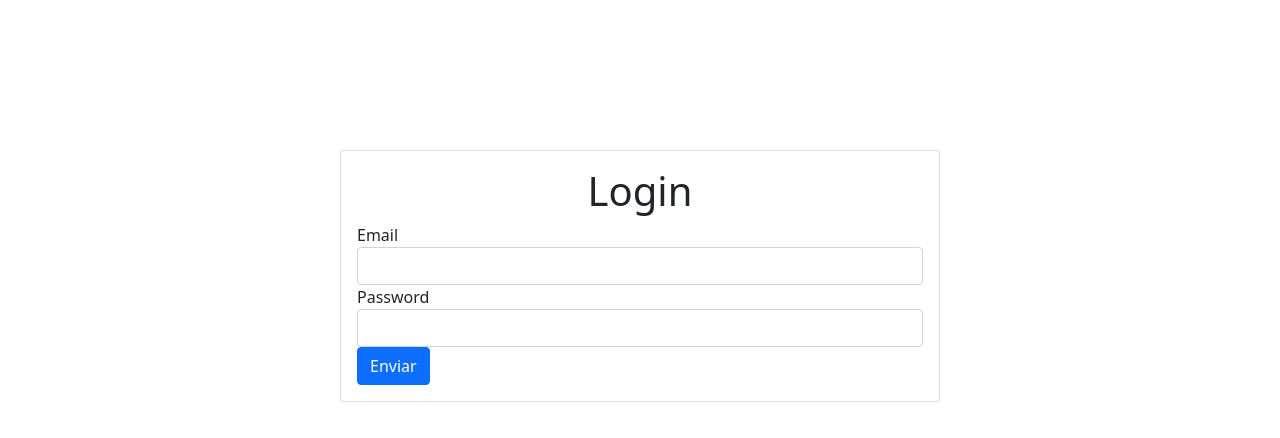
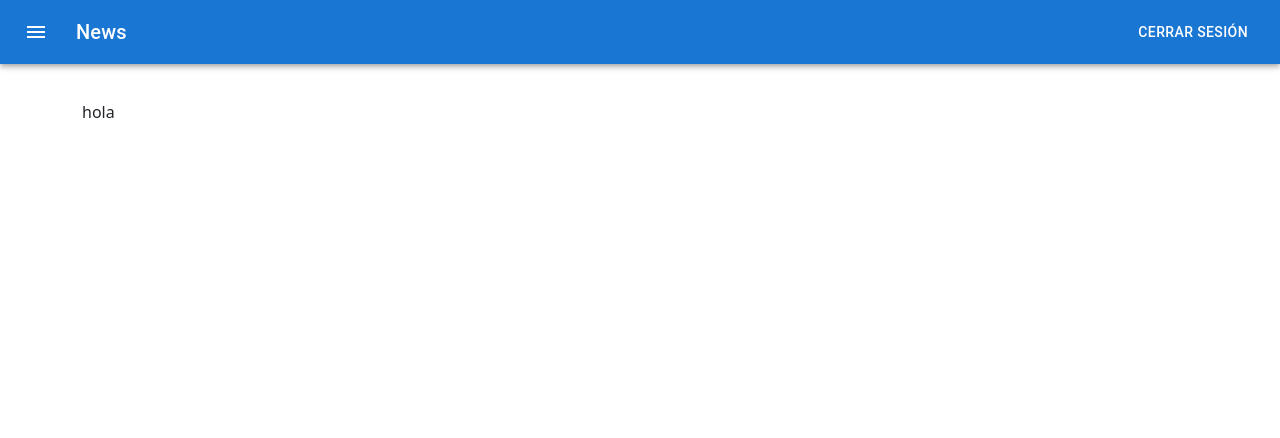
Before and after one commit to juancruzsoto/alkemy-challenge, a React (Create React App) app: page / in a window 1280 px wide. Before the commit this address led to /login. Shown: the top 438 px of the page. Built offline with nearby package versions, Linux system fonts and the light colour scheme; sample sign-in values are in the browser's storage.

Commit message:
login and redirect done

```diff
--- a/package.json
+++ b/package.json
@@ -3,6 +3,10 @@
   "version": "0.1.0",
   "private": true,
   "dependencies": {
+    "@emotion/react": "^11.7.1",
+    "@emotion/styled": "^11.6.0",
+    "@mui/icons-material": "^5.2.5",
+    "@mui/material": "^5.2.7",
     "@testing-library/jest-dom": "^5.16.1",
     "@testing-library/react": "^12.1.2",
     "@testing-library/user-event": "^13.5.0",
--- a/src/App.js
+++ b/src/App.js
@@ -3,16 +3,34 @@ import { BrowserRouter as Router, Routes,Route,Navigate } from "react-router-dom
 import LoginView from "./views/LoginView";
 import HomeView from "./views/HomeView";
 import 'bootstrap/dist/css/bootstrap.min.css';
+import LoadScreen from "./components/LoadScreen"
+import { useEffect, useState } from "react";
 
 function App() {
 
-  const auth = false
+  const [loading, setLoading] = useState(true);
+  const [auth, setAuth] = useState(false);
 
+useEffect(() => {
+  const loggedUser = localStorage.getItem("token")
+  if (loggedUser){
+    setAuth(true)
+  }
+  else {
+    setAuth(false)
+  }
+  setLoading(false)
+
+}, [])
+
+
+
+console.log(auth)
   return (
     <Router>
       <Routes>
-      <Route exact path="/" element={auth ? <HomeView /> : <Navigate to="/login"/>} />
-      <Route exact path="/login" element={auth ? <Navigate to="/"/> : <LoginView />} />
+      <Route exact path="/" element={auth ? <HomeView setAuth={setAuth} /> :  (loading ? <LoadScreen/> :<Navigate to="/login"/>)} />
+      <Route exact path="/login" element={auth ? (loading ? <LoadScreen/> :<Navigate to="/"/>) : <LoginView setAuth={setAuth} />} />
       </Routes>
     </Router>
   );
--- /dev/null
+++ b/src/components/Home.jsx
@@ -0,0 +1,9 @@
+import React from 'react'
+
+export default function Home(props) {
+    return (
+        <div style={{marginTop:"100px"}}>
+            <p>hola</p>
+        </div>
+    )
+}
--- /dev/null
+++ b/src/components/LoadScreen.jsx
@@ -0,0 +1,13 @@
+import React from 'react';
+import CircularProgress from '@mui/material/CircularProgress';
+
+function LoadScreen() {
+
+    return (
+      <div style={{display: 'flex', alignItems: 'center', justifyContent: 'center', width: '100%', height: '100vh'}}>
+          <CircularProgress />
+      </div>
+    );
+  }
+
+export default LoadScreen;
--- a/src/components/Login.jsx
+++ b/src/components/Login.jsx
@@ -15,10 +15,14 @@ export default function Login(props) {
         password: e.password,
       })
       .then(function (response) {
+        localStorage.setItem("token",response.data.token)
+        props.setAuth(true)
         console.log(response);
+        console.log(localStorage.getItem('token'))
       })
       .catch(function (error) {
         console.log(error);
+        localStorage.setItem("token",null)
         setModalShow(true)
       });
   };
@@ -113,9 +117,9 @@ export default function Login(props) {
         </Modal.Title>
       </Modal.Header>
       <Modal.Body>
-        <h6>Email y/o password no coinciden</h6>
+        <h6>Email y/o Password no coincide con ningún usuario registrado</h6>
         <p>
-          Por favor, ingrese un Email y password correcto.
+          Por favor, ingrese un Email y Password correcto.
         </p>
       </Modal.Body>
       <Modal.Footer>
--- /dev/null
+++ b/src/components/NavBar.jsx
@@ -0,0 +1,39 @@
+import * as React from "react";
+import AppBar from "@mui/material/AppBar";
+import Box from "@mui/material/Box";
+import Toolbar from "@mui/material/Toolbar";
+import Typography from "@mui/material/Typography";
+import Button from "@mui/material/Button";
+import IconButton from "@mui/material/IconButton";
+import MenuIcon from "@mui/icons-material/Menu";
+
+export default function NavBar(props) {
+  const handleLogOut = () => {
+    localStorage.removeItem("token");
+    props.setAuth(false);
+  };
+
+  return (
+    <Box sx={{ flexGrow: 1 }}>
+      <AppBar position="absolute">
+        <Toolbar>
+          <IconButton
+            size="large"
+            edge="start"
+            color="inherit"
+            aria-label="menu"
+            sx={{ mr: 2 }}
+          >
+            <MenuIcon />
+          </IconButton>
+          <Typography variant="h6" component="div" sx={{ flexGrow: 1 }}>
+            News
+          </Typography>
+          <Button color="inherit" onClick={handleLogOut}>
+            Cerrar Sesión
+          </Button>
+        </Toolbar>
+      </AppBar>
+    </Box>
+  );
+}
--- a/src/views/HomeView.jsx
+++ b/src/views/HomeView.jsx
@@ -1,11 +1,17 @@
 import React from "react";
+import Home from "../components/Home";
+import NavBar from "../components/NavBar";
 
-function HomeView() {
+function HomeView(props) {
   return (
-
     <div class="container">
-       <h1>View Home</h1>
+      <div class="header">
+        <NavBar  {...props}/>
       </div>
+      <div class="content">
+        <Home {...props}/>
+      </div>
+    </div>
   );
 }
 
--- a/src/views/LoginView.jsx
+++ b/src/views/LoginView.jsx
@@ -4,7 +4,7 @@ import Login from "../components/Login";
 function LoginView(props) {
     return (
       <div>
-        <Login/>
+        <Login {...props} />
       </div>
     );
   }
```
Also changed, not shown: 1 other file (tests, documents, lock files or other folders).
